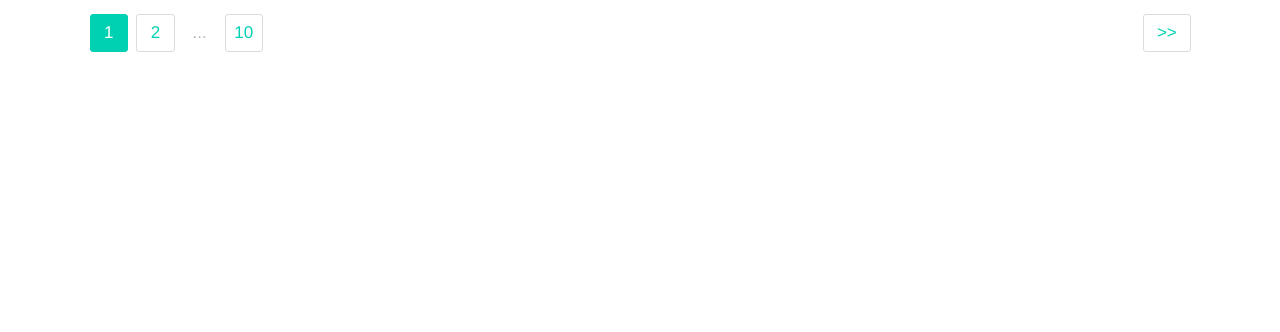
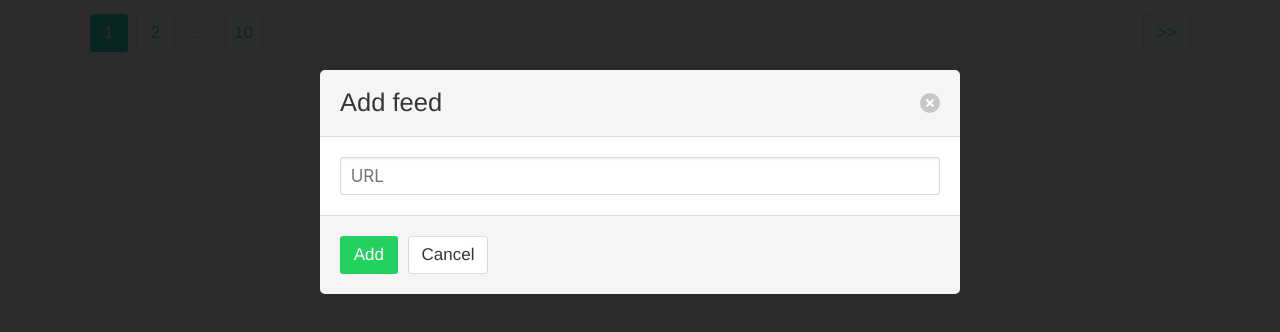
Before and after one commit to daniellowtw/xavier, a Vue app in the folder app/: page / in a window 1280 px wide. Both pictures are taken after a click on the link "New". Shown: the part 218-550 px from the top of the page. Built offline with nearby package versions, Linux system fonts and the light colour scheme; no server answers; what vue-resource would draw is missing.

Commit message:
Add ability to add and delete feed from UI

```diff
--- a/app/src/api/index.js
+++ b/app/src/api/index.js
@@ -55,12 +55,33 @@ export default {
   },
   refreshFeed(errCb, successCb) {
     request.post(`${__API__}/feeds`).end((err, res) => {
-      this.isLoading = false
       if (err) {
-        errCb(err)
+        errCb(err.response.text)
         return
       }
       successCb(res.text)
     })
-  }
+  },
+  addFeed(url, errCb, successCb) {
+    request.put(`${__API__}/feeds`)
+      .send(`url=${url}`)
+      .end((err, res) => {
+        if (err) {
+          errCb(err.response.text)
+          return
+        }
+        successCb(res.text)
+      })
+  },
+  deleteFeed(id, errCb, successCb) {
+    request.delete(`${__API__}/feeds/${id}`)
+      .end((err, res) => {
+        if (err) {
+          errCb(err.response.text)
+          return
+        }
+        successCb(res.text)
+      })
+  },
+
 }
--- a/app/src/components/Feed.vue
+++ b/app/src/components/Feed.vue
@@ -30,13 +30,7 @@
               <td>{{feed.UnreadCount}}/{{feed.TotalCount}}</td>
               <td>{{feed.LastUpdated}}</td>
               <td class="is-icon">
-                <a href="#">
-                  <i class="fa fa-refresh"></i>
-                </a>
-                <a href="#" @click.prevent="editFeed(feed)">
-                  <i class="fa fa-edit"></i>
-                </a>
-                <a href="#" @click.prevent="removeFeed(feed)">
+                <a class="icon" @click.prevent="removeFeed(feed)">
                   <i class="fa fa-trash"></i>
                 </a>
               </td>
@@ -67,6 +61,9 @@ export default {
     onChangePage(page) {
       this.page = page
     },
+    removeFeed(f) {
+      this.$store.dispatch('deleteFeed', f.Id)
+    }
   },
   data() {
     return {
--- a/app/src/components/FeedBar.vue
+++ b/app/src/components/FeedBar.vue
@@ -11,8 +11,29 @@
         <a class="button is-success" v-on:click.once="refreshFeed">Refresh</a>
       </p>
       <p class="level-item">
-        <a class="button is-success">New</a>
+        <a class="button is-success" v-on:click="showModel=true">New</a>
+
       </p>
+    </div>
+    <div v-bind:class="{'modal':true, 'is-active':showModel}">
+      <div class="modal-background"></div>
+      <div class="modal-card">
+        <header class="modal-card-head">
+          <p class="modal-card-title">Add feed</p>
+          <button class="delete" v-on:click="showModel = false"></button>
+        </header>
+        <section class="modal-card-body">
+          <div class="field">
+            <div class="control">
+              <input class="input" type="text" v-model="url" placeholder="URL">
+            </div>
+          </div>
+        </section>
+        <footer class="modal-card-foot">
+          <a class="button is-success" v-on:click="addUrl()">Add</a>
+          <a class="button" v-on:click="showModel = false">Cancel</a>
+        </footer>
+      </div>
     </div>
   </nav>
 </template>
@@ -20,7 +41,19 @@
 <script>
 import Vue from 'vue'
 export default Vue.component('feed-bar', {
+  data() {
+    return {
+      url: '',
+      showModel: false,
+    }
+  },
   methods: {
+    addUrl() {
+      let t = this
+      this.$store.dispatch('addFeed', this.url).then(function () {
+        t.showModel = false
+      })
+    },
     refreshFeed() {
       this.$store.dispatch('refreshFeed')
     }
--- a/app/src/store/index.js
+++ b/app/src/store/index.js
@@ -51,6 +51,7 @@ export default new Vuex.Store({
     },
     // TODO: think of a better way for alerting.
     notify(state, { title, body, type }) {
+      console.log(title, body, type)
       swal(title, body, type)
     },
     changeMode(state, mode) {
@@ -59,6 +60,7 @@ export default new Vuex.Store({
   },
   actions: {
     loadSources({ commit }) {
+      console.log('foooo')
       api.loadSources(console.log, x => commit('updateSources', x))
     },
     loadNews({ commit }, { selectedSources, searchMode }) {
@@ -86,7 +88,20 @@ export default new Vuex.Store({
       api.refreshFeed(console.log, x => {
         commit('notify', { title: 'Updated feeds', body: x, type: 'success' })
       })
-    }
+    },
+    addFeed({ commit, dispatch }, url) {
+      return new Promise((resolve, reject) => {
+        api.addFeed(url, x => commit('notify', { title: 'Error', body: x, type: 'error' }), () => {
+          dispatch('loadSources')
+          resolve()
+        })
+      })
+    },
+    deleteFeed({ commit, dispatch }, feedId) {
+      api.deleteFeed(feedId, x => commit('notify', { title: 'Error', body: x, type: 'error' }), () => {
+        dispatch('loadSources')
+      })
+    },
   },
   strict: debug,
 })
```
Also changed, not shown: 1 other file (tests, documents, lock files or other folders).
